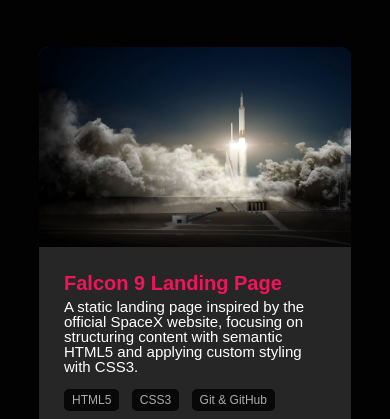
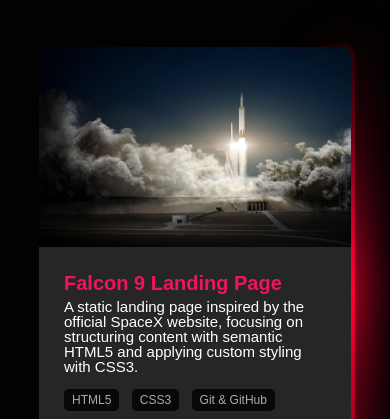
Before and after one commit to rudrakishor/My-Portfolio, a plain HTML site: page index.html in a window 390 px wide. Shown: the part 2736-3155 px from the top of the page. Drawn offline with Linux system fonts and the light colour scheme.

Commit message:
style.css

```diff
--- a/style.css
+++ b/style.css
@@ -328,7 +328,6 @@ nav .fa-solid {
 .project-card {
     background: #262626;
     border-radius: 10px;
-    overflow: hidden;
     transition: transform 0.3s ease;
 }
 
@@ -429,6 +428,100 @@ nav .fa-solid {
 .project-links a i {
     margin-right: 8px;
 }
+
+
+
+
+/* --- Project Border Animation --- */
+
+@property --angle {
+    syntax: '<angle>';
+    initial-value: 0deg;
+    inherits: false;
+}
+
+@keyframes rotate-angle {
+    to {
+        --angle: 360deg;
+    }
+}
+
+.project-card {
+    position: relative;
+    isolation: isolate;
+    background: #262626;
+    border-radius: 10px;
+}
+
+.project-card .project-img-container {
+    border-top-left-radius: 10px;
+    border-top-right-radius: 10px;
+    overflow: hidden;
+    position: relative;
+    z-index: 2;
+}
+
+.project-card .project-info {
+    position: relative;
+    z-index: 2;
+    background: #262626;
+    padding: 25px;
+    border-bottom-left-radius: 10px;
+    border-bottom-right-radius: 10px;
+}
+
+.project-card::before,
+.project-card::after {
+    content: '';
+    position: absolute;
+    top: 50%;
+    left: 50%;
+    transform: translate(-50%, -50%);
+    width: 100%;
+    height: 100%;
+    border-radius: 12px;
+    opacity: 0;
+    transition: opacity 0.5s ease-in-out;
+    animation: rotate-angle 4s linear infinite paused;
+
+    background: conic-gradient(from var(--angle),
+            transparent 50%,
+            #ff0033,
+            transparent 90%);
+}
+
+.project-card::after {
+    z-index: -2;
+    width: calc(100% + 20px);
+    height: calc(100% + 20px);
+    filter: blur(25px);
+}
+
+.project-card::before {
+    z-index: -1;
+
+    -webkit-mask: linear-gradient(white 0 0) content-box, linear-gradient(white 0 0);
+    mask: linear-gradient(white 0 0) content-box, linear-gradient(white 0 0);
+    -webkit-mask-composite: xor;
+    mask-composite: subtract;
+    padding: 4px;
+}
+
+.project-card:hover::before,
+.project-card:hover::after {
+    opacity: 1;
+    animation-play-state: running;
+}
+
+
+
+
+
+
+
+
+
+
 
 /* --- Contact Section --- */
 
@@ -599,7 +692,6 @@ footer .fa-heart {
 
     nav .fa-xmark {
         display: none;
-        /* Cross icon by default hide rahega */
         font-size: 25px;
         cursor: pointer;
     }
@@ -668,7 +760,7 @@ footer .fa-heart {
         z-index: 3;
     }
 
-    /* Menu Item Pop-up Animation Applied */
+    /* Menu Item Pop-up Animation */
 
     nav ul.active li {
         opacity: 1;
@@ -695,8 +787,6 @@ footer .fa-heart {
         transition-delay: 0.9s;
     }
 
-
-
     nav ul li a {
         color: #fff;
         background-color: #4b020251;
@@ -709,20 +799,15 @@ footer .fa-heart {
         transition: all 0.3s ease;
     }
 
-
-
     nav ul li a::after {
         display: none;
     }
-
-
 
     nav ul li a:hover {
         background-color: #3a3a3a;
         border-color: #fff;
         transform: translateY(-2px);
     }
-
 
     nav ul li a:active {
         transform: translateY(1px);
@@ -854,7 +939,8 @@ footer .fa-heart {
         font-size: 16px;
     }
 
- /* Glowing Animation */
+
+    /* Glowing Animation */
 
     #about .tab-links {
         position: relative;
@@ -902,6 +988,7 @@ footer .fa-heart {
     #about .tab-links.active-link::after {
         background-color: #ff004f;
     }
+
 
 
 
@@ -955,6 +1042,32 @@ footer .fa-heart {
         font-size: 14px;
         padding: 6px 12px;
     }
+
+    /* --- Glowing Border ALWAYS ON --- */
+
+    @media (max-width: 600px) {
+
+        .project-card::before,
+        .project-card::after {
+            opacity: 1;
+            animation-play-state: running;
+        }
+
+        .project-layer {
+            opacity: 0;
+            transition: opacity 0.4s ease;
+        }
+
+        .project-card:active .project-layer {
+            opacity: 1;
+        }
+
+        .project-card:active {
+            transform: translateY(-10px);
+        }
+    }
+
+
 
     /* Contact Section */
 
```
